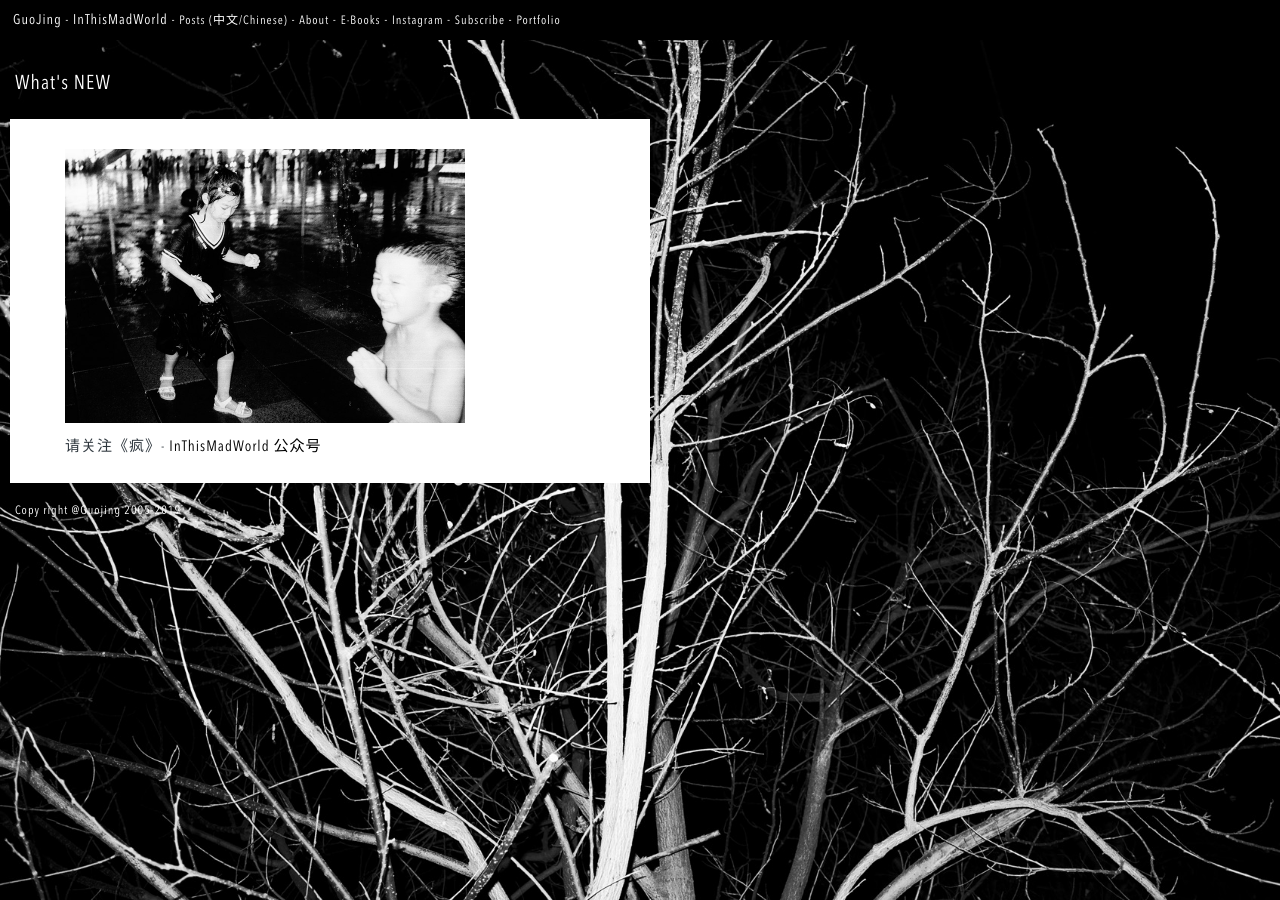
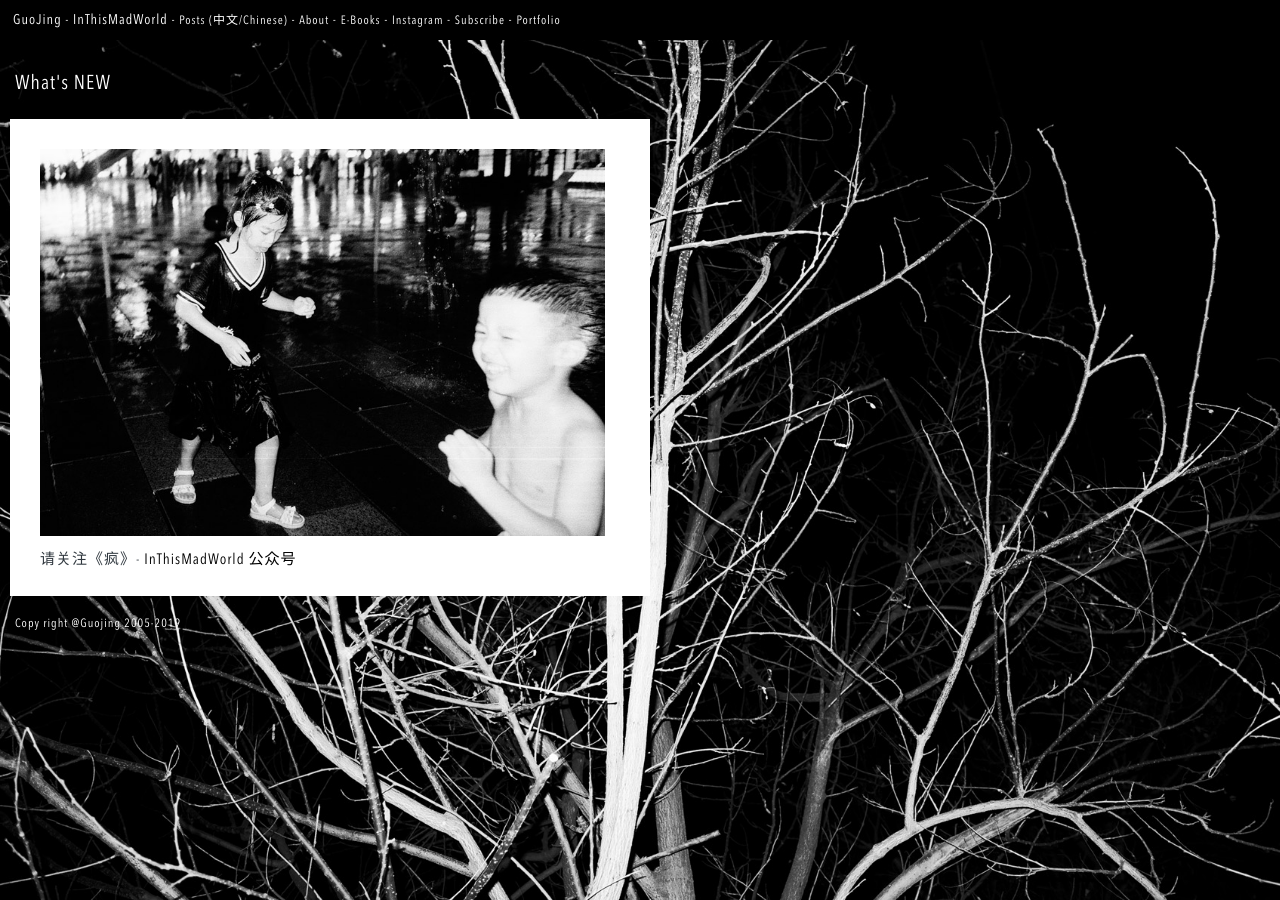
Before and after one commit to GuoJing/blog, a Jekyll site: the page built from index.html, in a window 1280 px wide. Built offline with Jekyll 4.4.1, drawn with Linux system fonts in a browser that asks for light colours.

Commit message:
auto commit

```diff
--- a/style/style.css
+++ b/style/style.css
@@ -80,12 +80,14 @@ hr {
 .index_gallery {
     background: white;
     margin-left:10px;
+    margin-right:10px;
     padding-top: 30px;
     margin-top:20px;
 }
 
 .index_gallery ul {
     list-style: none;
+    margin-left: -25px;
 }
 
 .index_gallery ul, li {
@@ -96,7 +98,7 @@ hr {
 }
 
 .index_gallery .img_pannel img{
-    max-width: 400px;
+    max-width: 95%;
 }
 
 .index_gallery .img_pannel_discription {
@@ -129,9 +131,6 @@ hr {
   padding-top: 10px;
   background: #fbfbfb;
   overflow: hidden;
-  /*padding: 20px;*/
-  /*border-radius: 0px 0px 10px 10px;*/
-  /*padding-top: 40px;*/
 }
 
 .hidden {
```
